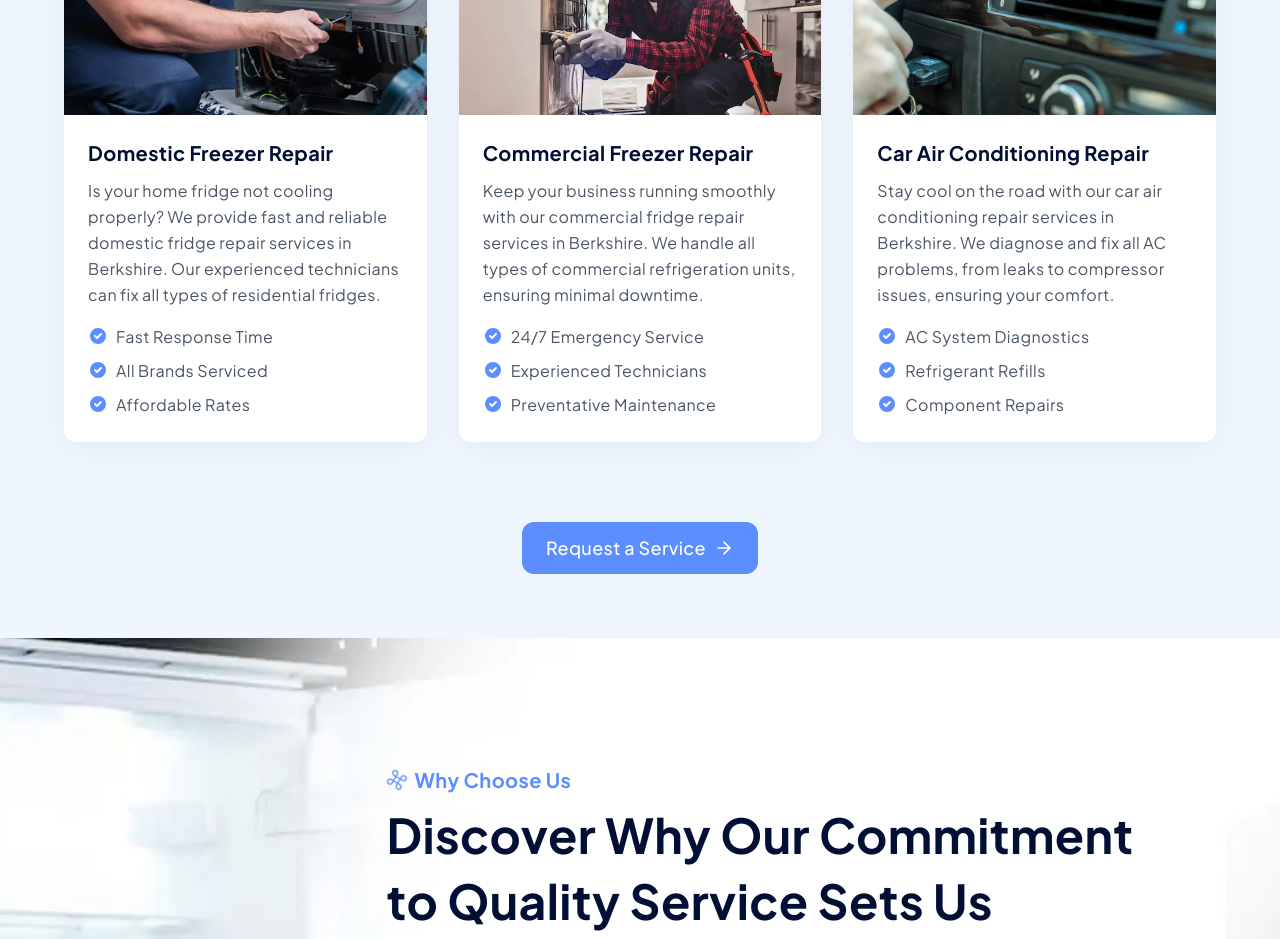
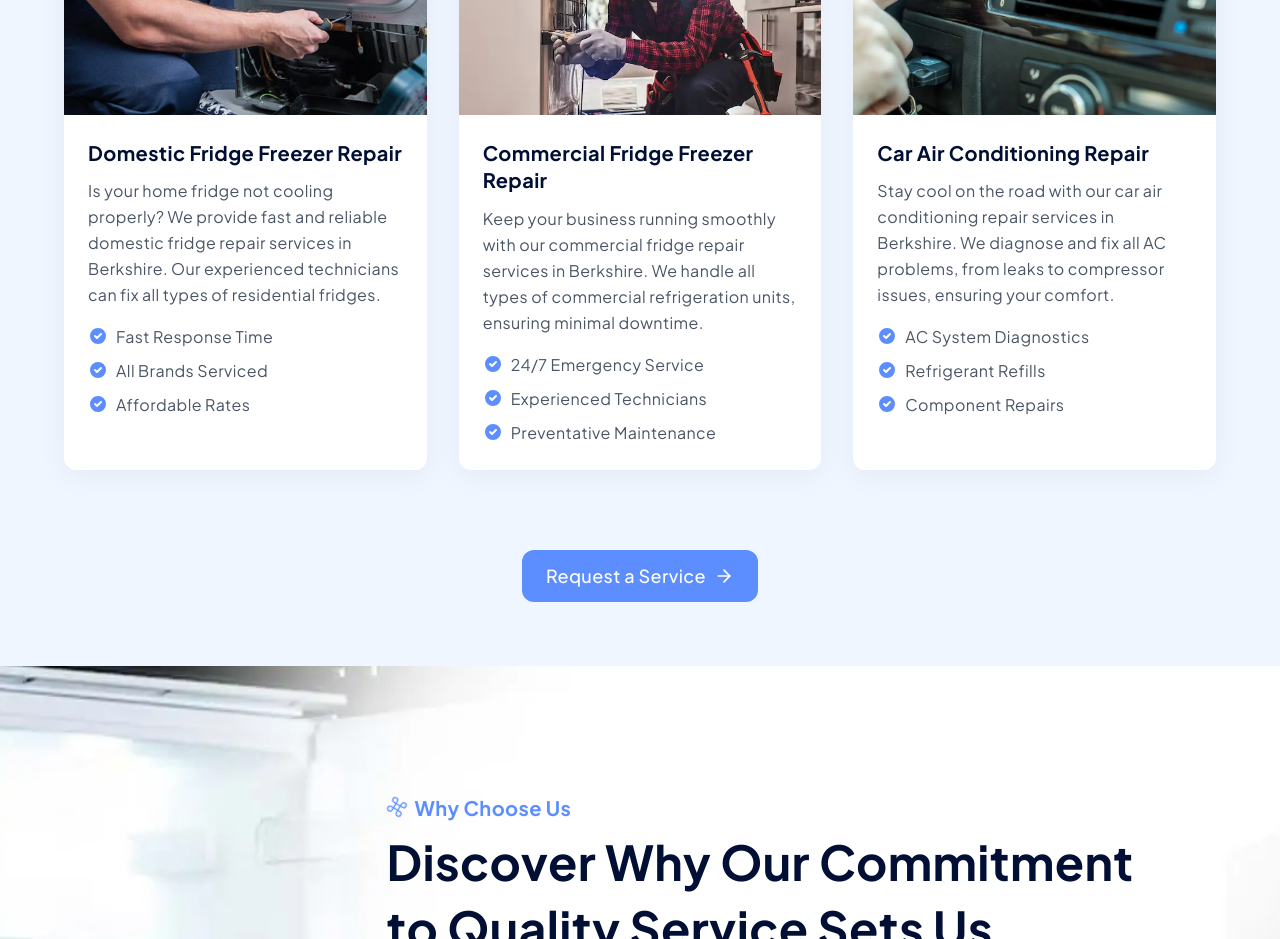
Before and after one commit to satnamSandhu2001/fridge-mechanics-UK, a Next.js app: page / in a window 1280 px wide. Shown: the part 2120-3059 px from the top of the page. Built offline with nearby package versions, Linux system fonts and the light colour scheme.

Commit message:
content updated

```diff
--- a/src/components/home/FeaturedServices/index.tsx
+++ b/src/components/home/FeaturedServices/index.tsx
@@ -51,7 +51,7 @@ function FeaturedServices() {
 							/>
 						</div>
 						<div className="p-6">
-							<h3 className="h5 mb-3">Domestic Freezer Repair</h3>
+							<h3 className="h5 mb-3">Domestic Fridge Freezer Repair</h3>
 							<p className="text-gray-600 mb-4">
 								Is your home fridge not cooling properly? We provide fast and
 								reliable domestic fridge repair services in Berkshire. Our
@@ -118,7 +118,7 @@ function FeaturedServices() {
 							/>
 						</div>
 						<div className="p-6">
-							<h3 className="h5 mb-3">Commercial Freezer Repair</h3>
+							<h3 className="h5 mb-3">Commercial Fridge Freezer Repair</h3>
 							<p className="text-gray-600 mb-4">
 								Keep your business running smoothly with our commercial fridge
 								repair services in Berkshire. We handle all types of commercial
```
